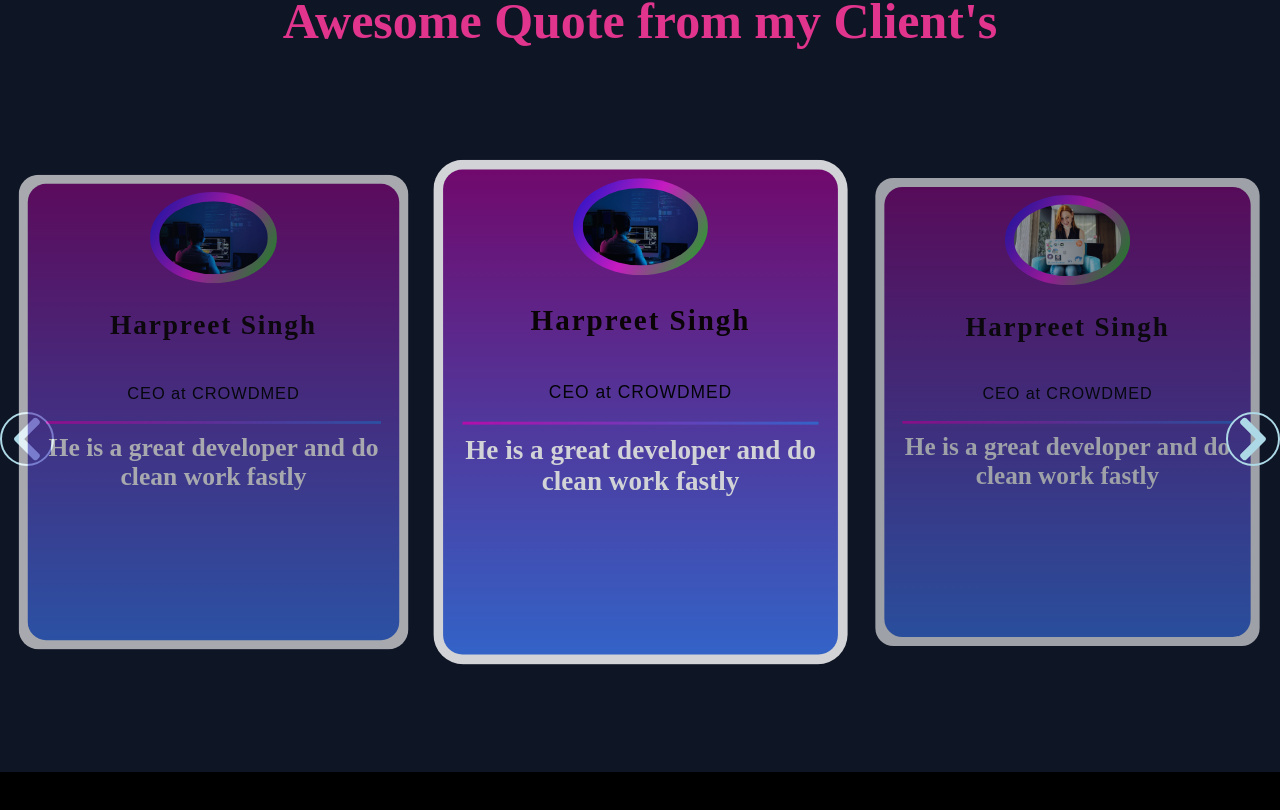
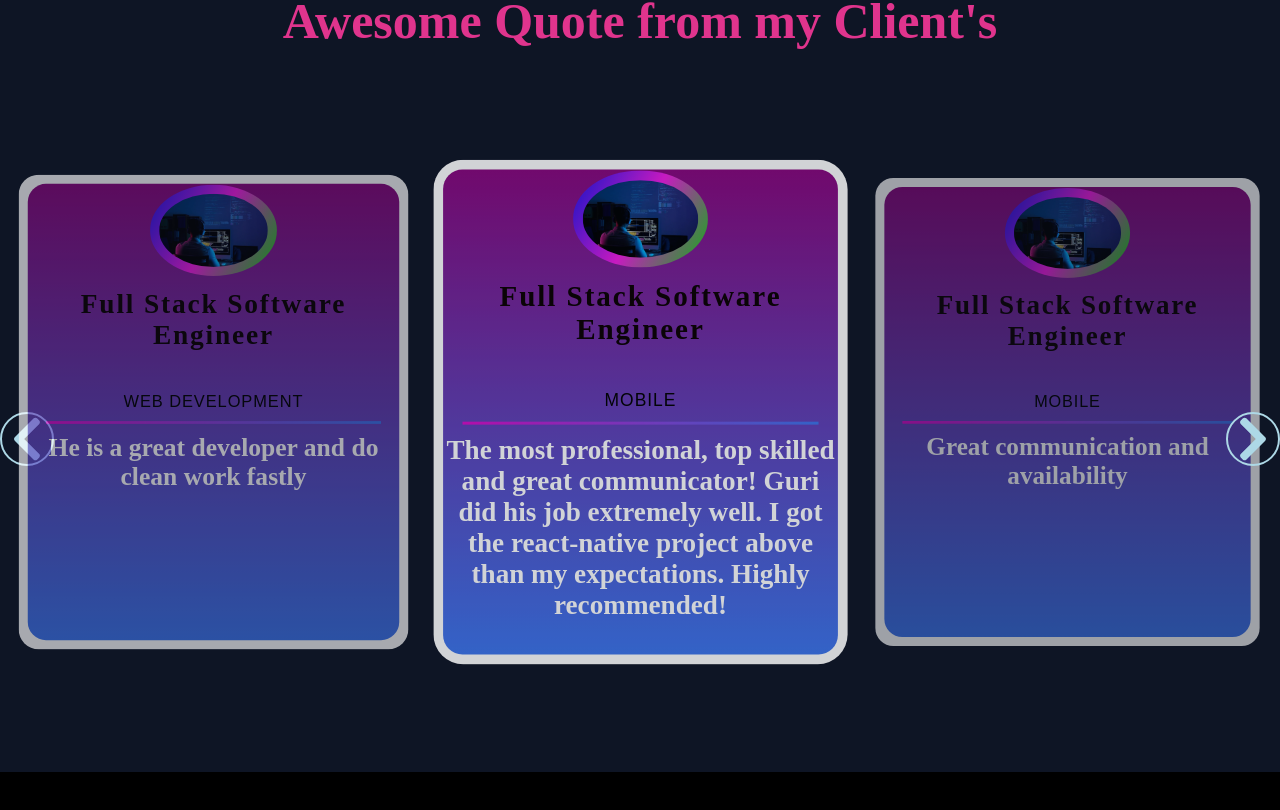
Before and after one commit to gj315/gj315.github.io, a React (Create React App) app: page / in a window 1280 px wide. Shown: the part 4135-4945 px from the top of the page. Built offline with nearby package versions, Linux system fonts and the light colour scheme.

Commit message:
changes in testimonials section

```diff
--- a/src/components/Portfolio/data.js
+++ b/src/components/Portfolio/data.js
@@ -3,7 +3,7 @@
       id: "e1",
       name: "Crowdmed Web",
       category: "Web",
-      description: "An online medical service platform",
+      description: "Full stack software engineer",
       image: "assets/danial-igdery-FCHlYvR5gJI-unsplash.jpg",
     },
     {
--- a/src/components/Review/ClientData.js
+++ b/src/components/Review/ClientData.js
@@ -4,54 +4,100 @@ const ClientData = [
     image: "assets/software-developer-g859bd614a_640.jpg",
     name: "Harpreet singh",
     company_name: "crowdmed",
+    project_title:"Full stack software engineer",
     post: "CEO",
     project_category: "Web development",
-    client_quote: "He is a great developer and do clean work fastly",
+    client_quote: "Very good developer. it was a long project the developer made all the work as expected. very talented i will work with him again soon. highly recommended",
   },
   {
     id: "2",
     image: "assets/engineer-g0460c8033_640.jpg",
     name: "Harpreet singh",
     company_name: "crowdmed",
+    project_title:"Full stack software engineer",
     post: "CEO",
     project_category: "Web development",
-    client_quote: "He is a great developer and do clean work fastly",
+    client_quote: "I worked with Gurpreet for 1 year and he has consistently been great and hard working. I highly recommend working with him",
   },
   {
     id: "3",
     image: "assets/student-gfa60f822a_640.jpg",
     name: "Harpreet singh",
     company_name: "crowdmed",
+    project_title:"Full stack software engineer",
     post: "CEO",
-    project_category: "Web development",
-    client_quote: "He is a great developer and do clean work fastly",
+    project_category: "Blockchain",
+    client_quote: "Amazing communication and work ethic",
   },
   {
     id: "4",
     image: "assets/engineer-g0460c8033_640.jpg",
     name: "Harpreet singh",
     company_name: "crowdmed",
+    project_title:"Full stack software engineer",
     post: "CEO",
     project_category: "Web development",
-    client_quote: "He is a great developer and do clean work fastly",
+    client_quote: "Overall great working experience and completed the job quickly. Easy to communicate with and I would recommend working with Gurpreet to others",
   },
   {
     id: "5",
     image: "assets/software-developer-g859bd614a_640.jpg",
     name: "Harpreet singh",
     company_name: "crowdmed",
+    project_title:"Full stack software engineer",
     post: "CEO",
-    project_category: "Web development",
-    client_quote: "He is a great developer and do clean work fastly",
+    project_category: "Blockchain",
+    client_quote: "Great work ethic and communication",
   },
   {
     id: "6",
     image: "assets/software-developer-g859bd614a_640.jpg",
     name: "Harpreet singh",
     company_name: "crowdmed",
+    project_title:"Full stack software engineer",
     post: "CEO",
     project_category: "Web development",
     client_quote: "He is a great developer and do clean work fastly",
   },
+  {
+    id: "7",
+    image: "assets/software-developer-g859bd614a_640.jpg",
+    name: "Harpreet singh",
+    company_name: "crowdmed",
+    project_title:"Full stack software engineer",
+    post: "CEO",
+    project_category: "Mobile",
+    client_quote: "The most professional, top skilled and great communicator! Guri did his job extremely well. I got the react-native project above than my expectations. Highly recommended!",
+  },
+  {
+    id: "8",
+    image: "assets/software-developer-g859bd614a_640.jpg",
+    name: "Harpreet singh",
+    company_name: "crowdmed",
+    project_title:"Full stack software engineer",
+    post: "CEO",
+    project_category: "Mobile",
+    client_quote: "Great communication and availability",
+  },
+  {
+    id: "9",
+    image: "assets/software-developer-g859bd614a_640.jpg",
+    name: "Harpreet singh",
+    company_name: "crowdmed",
+    project_title:"Full stack software engineer",
+    post: "CEO",
+    project_category: "Web development",
+    client_quote: "Guri is very skillful cooperative developer. He done his job well as a react native expert. Genuinely recommended!",
+  },
+  {
+    id: "10",
+    image: "assets/software-developer-g859bd614a_640.jpg",
+    name: "Harpreet singh",
+    company_name: "crowdmed",
+    project_title:"Full stack software engineer",
+    post: "CEO",
+    project_category: "Web development",
+    client_quote: "He is having excellent skills for Mobile app development. And high level communication. Very good person. Will hire him again soon.",
+  },
 ]
 export default ClientData;
--- a/src/components/Review/Review.css
+++ b/src/components/Review/Review.css
@@ -44,9 +44,6 @@
     letter-spacing: 1px;
     font-weight: 500;
 }
-.Review .image h3 span{
-    text-transform: lowercase;
-}
 .Review .line{
     padding: 1px;
     position: relative;
--- a/src/components/Review/SliderComponent.jsx
+++ b/src/components/Review/SliderComponent.jsx
@@ -74,14 +74,12 @@ const SliderComponent = () => {
               className={index === slideIndex ? "slide slide-active" : "slide"}
                 >
 
-              <div className="Review" >
+              <div className="Review">
                 <div className="image">
                   <img src={block.image} alt="freelancer" />
-                  <h2 className="name">{block.name}</h2>
-                  <h3 className="post-company">
-                    {block.post}
-                    <span> at </span>
-                    {block.company_name}
+                  <h2 className="project_title">{block.project_title}</h2>
+                  <h3 className="project_category">
+                    {block.project_category}
                   </h3>
                 </div>
                 <div className="line"></div>
```
